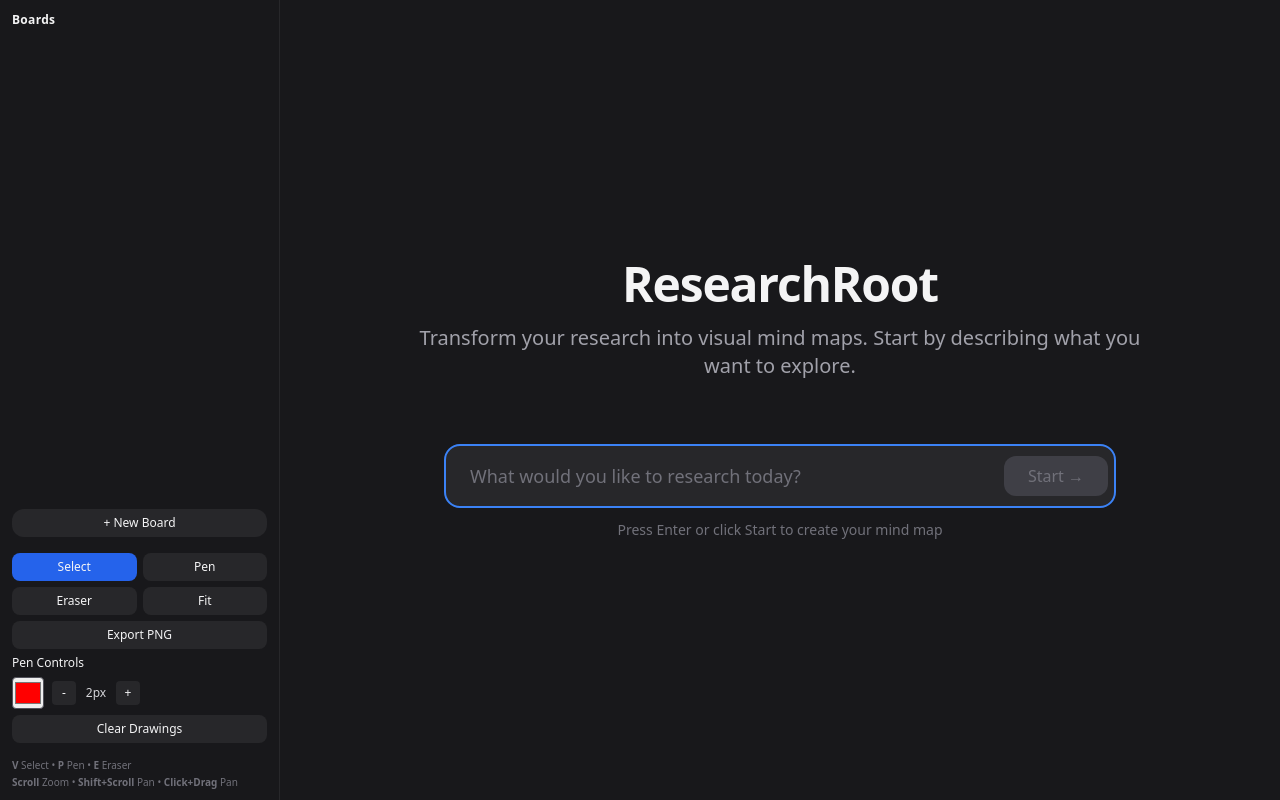
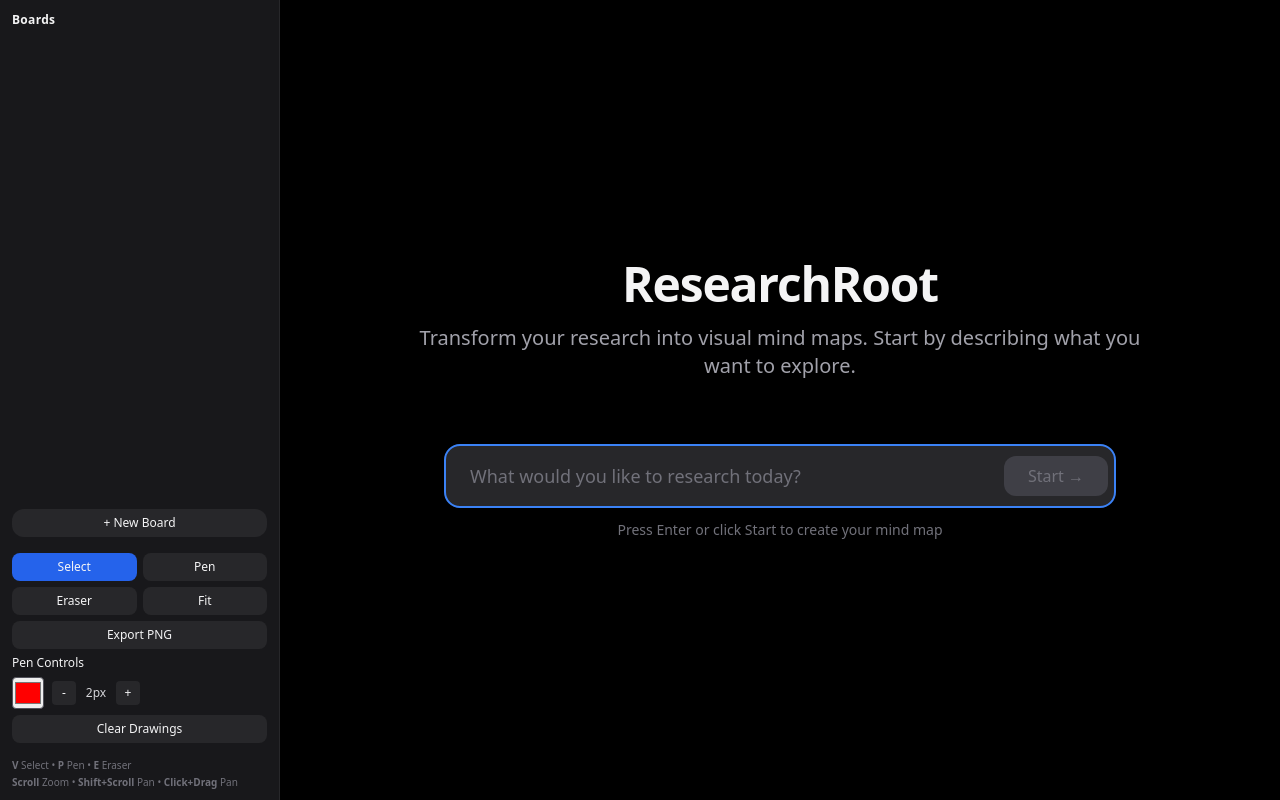
Before and after one commit to Atharva12456/CongAppSFA, a React (Vite) app: page / in a window 1280 px wide. Built offline with nearby package versions, Linux system fonts and the light colour scheme.

Commit message:
Match homepage background to canvas - change from zinc-900 to pure black

```diff
--- a/src/MindMapMVP.tsx
+++ b/src/MindMapMVP.tsx
@@ -1347,7 +1347,7 @@
 
       {/* Homepage - Full screen view */}
       {showHomepage && (
-        <div className="flex-1 relative bg-zinc-900 flex flex-col items-center justify-center gap-8 px-4">
+        <div className="flex-1 relative bg-black flex flex-col items-center justify-center gap-8 px-4">
           <div className="text-center max-w-3xl">
             <h1 className="text-5xl font-bold mb-4 text-zinc-100 tracking-tight">ResearchRoot</h1>
             <p className="text-xl text-zinc-400 mb-8">Transform your research into visual mind maps. Start by describing what you want to explore.</p>
```
